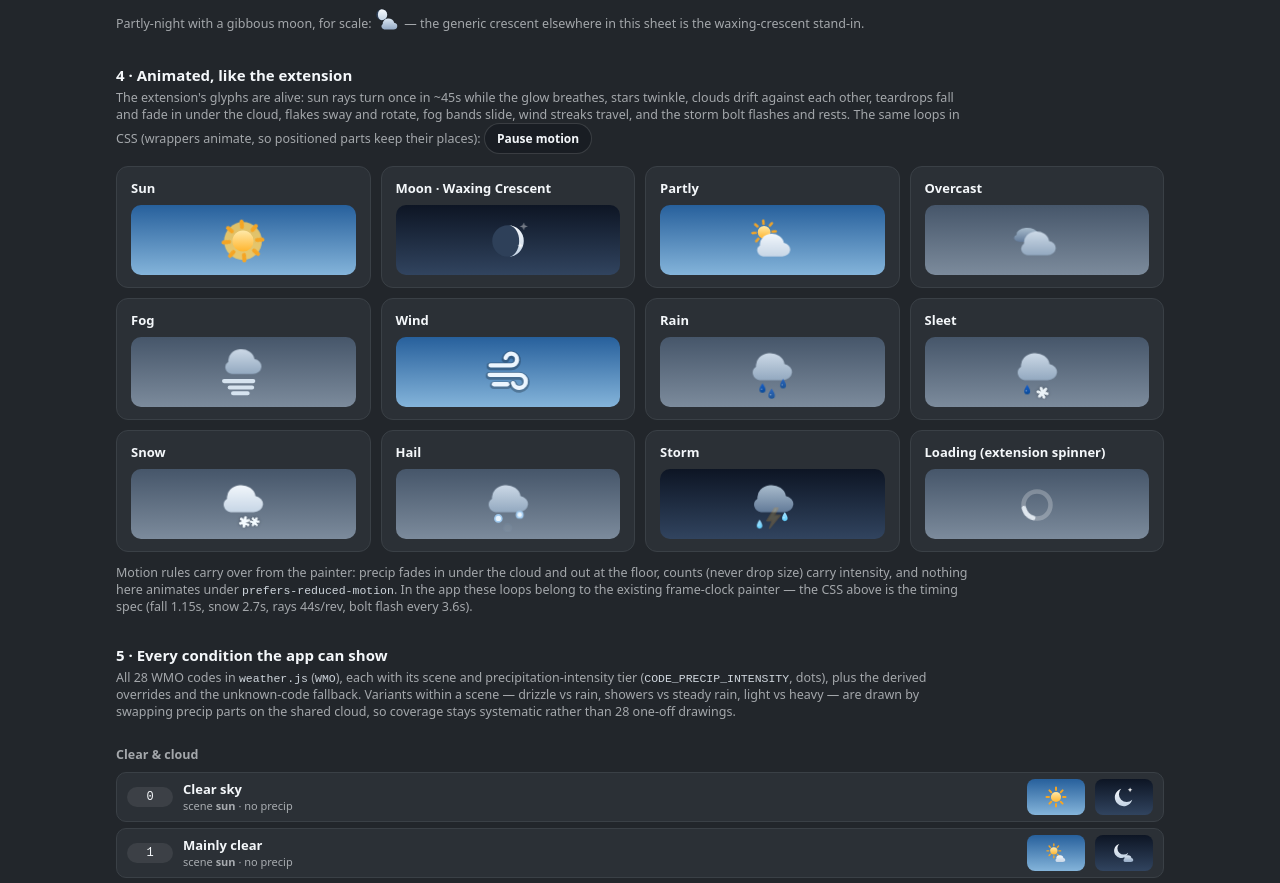
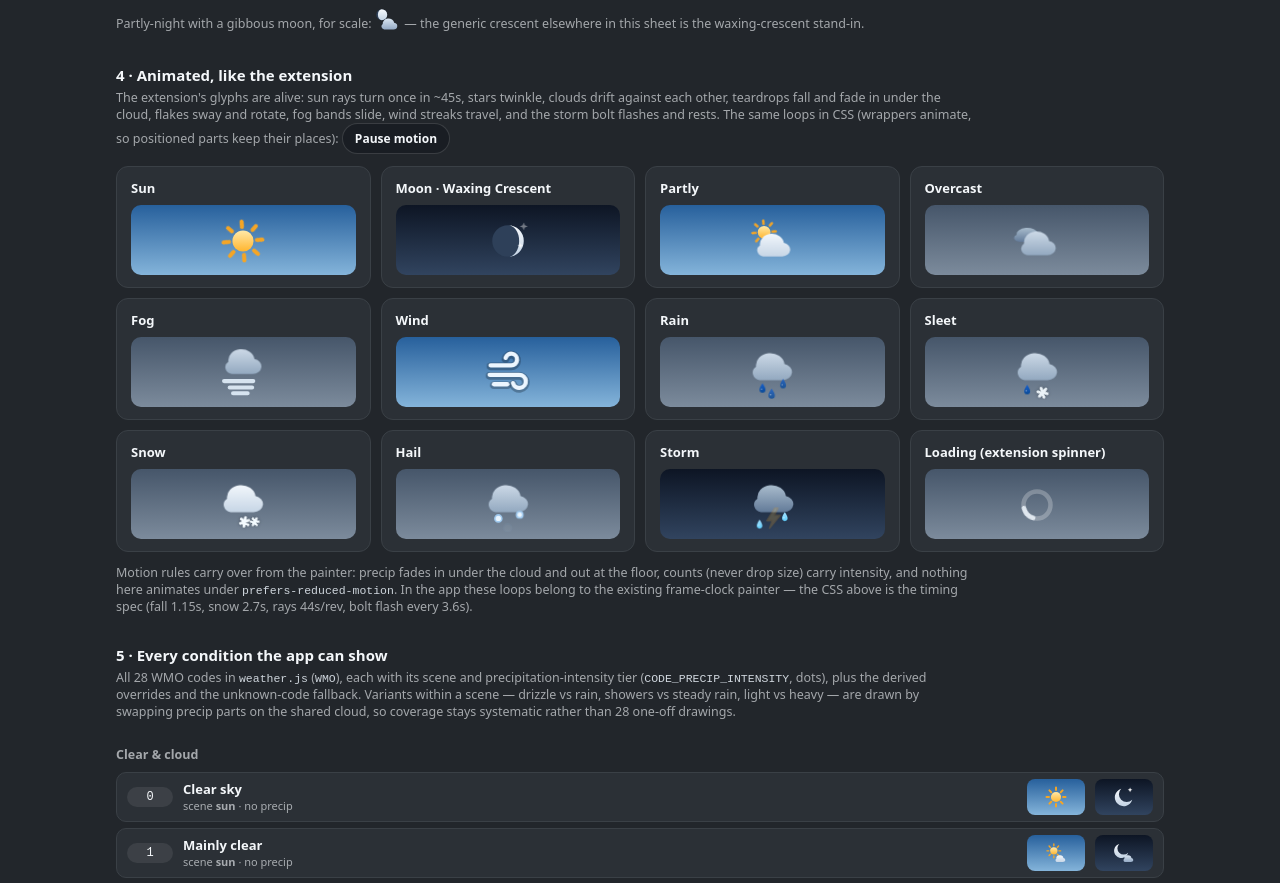
Before and after one commit to OleksiyM/GnomeMeteo, a plain HTML site: page docs/design/icon-mocks.html in a window 1280 px wide. Shown: the part 1561-2444 px from the top of the page. Drawn offline with Linux system fonts and the light colour scheme.

Commit message:
docs(design): sun animation is rotation only, no glow pulse

```diff
--- a/docs/design/icon-mocks.html
+++ b/docs/design/icon-mocks.html
@@ -86,7 +86,6 @@
   @keyframes wg-twinkle{0%,100%{opacity:.2}50%{opacity:1}}
   @keyframes wg-fog{from{transform:translateX(1.5px)}to{transform:translateX(-1.5px)}}
   @keyframes wg-wind{0%{transform:translateX(-1.5px);opacity:.35}30%,70%{opacity:1}100%{transform:translateX(1.7px);opacity:.35}}
-  @keyframes wg-glow{0%,100%{opacity:.45}50%{opacity:.85}}
   .spin-slow{transform-box:fill-box;transform-origin:center;animation:wg-spin 44s linear infinite}
   .spin-fast{transform-box:view-box;transform-origin:center;animation:wg-spin 1.1s linear infinite}
   .drift{animation:wg-drift 5.5s ease-in-out infinite}
@@ -98,7 +97,6 @@
   .twinkle{animation:wg-twinkle 2.3s ease-in-out infinite}
   .fogslide{animation:wg-fog 4.5s ease-in-out infinite alternate}
   .windmove{animation:wg-wind 2.9s ease-in-out infinite}
-  .glowpulse{animation:wg-glow 3.2s ease-in-out infinite}
   .anim-paused *{animation-play-state:paused!important}
   @media (prefers-reduced-motion: reduce){*{transition:none!important;animation:none!important}}
 </style>
@@ -469,12 +467,12 @@
   — the generic crescent elsewhere in this sheet is the waxing-crescent stand-in.</p>
 
   <h2>4 · Animated, like the extension</h2>
-  <p class="sub">The extension's glyphs are alive: sun rays turn once in ~45s while the glow breathes, stars twinkle,
+  <p class="sub">The extension's glyphs are alive: sun rays turn once in ~45s, stars twinkle,
   clouds drift against each other, teardrops fall and fade in under the cloud, flakes sway and rotate, fog bands slide,
   wind streaks travel, and the storm bolt flashes and rests. The same loops in CSS (wrappers animate, so positioned parts keep their places):
   <button class="pausebtn" id="animToggle" type="button">Pause motion</button></p>
   <div class="grid fullset" id="animGrid">
-    <div class="card"><h3>Sun</h3><div class="cell sky-day"><svg class="ic" viewBox="0 0 24 24"><circle cx="12" cy="12" r="8.4" fill="#ffcf5c" class="glowpulse" opacity=".5"/><g class="spin-slow"><use href="#sunRays"/></g><circle cx="12" cy="12" r="4.7" fill="url(#sunGrad)"/></svg></div></div>
+    <div class="card"><h3>Sun</h3><div class="cell sky-day"><svg class="ic" viewBox="0 0 24 24"><g class="spin-slow"><use href="#sunRays"/></g><circle cx="12" cy="12" r="4.7" fill="url(#sunGrad)"/></svg></div></div>
     <div class="card"><h3>Moon · Waxing Crescent</h3><div class="cell sky-night"><svg class="ic" viewBox="0 0 24 24"><use href="#ph-waxc" width="24" height="24"/><g class="twinkle"><use href="#spark" transform="translate(19 5.5) scale(.8)" fill="#ffffff"/></g><g class="twinkle" style="animation-delay:-1.15s"><use href="#spark" transform="translate(17.5 14) scale(.55)" fill="#ffffff"/></g></svg></div></div>
     <div class="card"><h3>Partly</h3><div class="cell sky-day"><svg class="ic" viewBox="0 0 24 24"><g transform="translate(1.3,0.9) scale(.6)"><g class="spin-slow"><use href="#sunRays"/></g><circle cx="12" cy="12" r="4.7" fill="url(#sunGrad)"/></g><g class="drift"><use href="#cloudPath" transform="translate(2.6,2.9) scale(.84)" fill="url(#cloudDay)"/></g></svg></div></div>
     <div class="card"><h3>Overcast</h3><div class="cell sky-grey"><svg class="ic" viewBox="0 0 24 24"><g class="drift2"><use href="#cloudPath" transform="translate(-1.2,2.52) scale(.74,.52)" fill="url(#cloudStorm)"/></g><g class="drift"><use href="#cloudPath" transform="translate(2,1.6) scale(.88)" fill="url(#cloudGrey)"/></g></svg></div></div>
```
